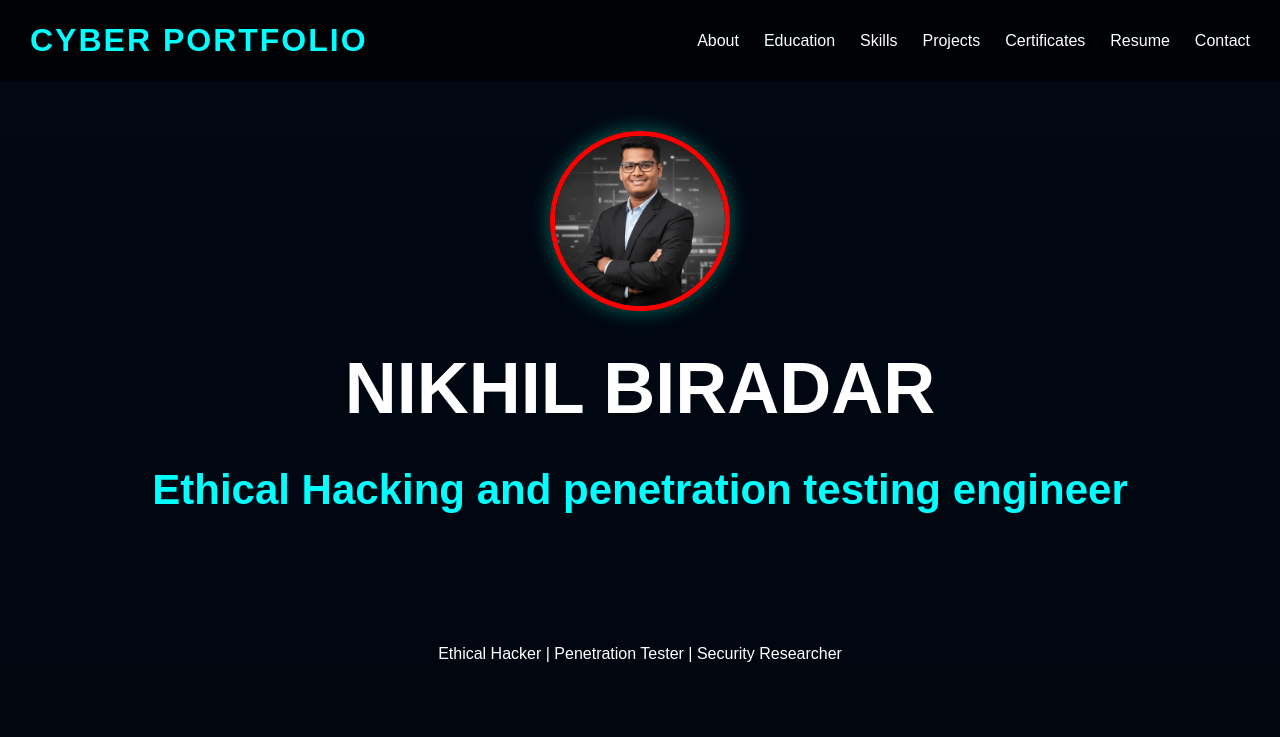
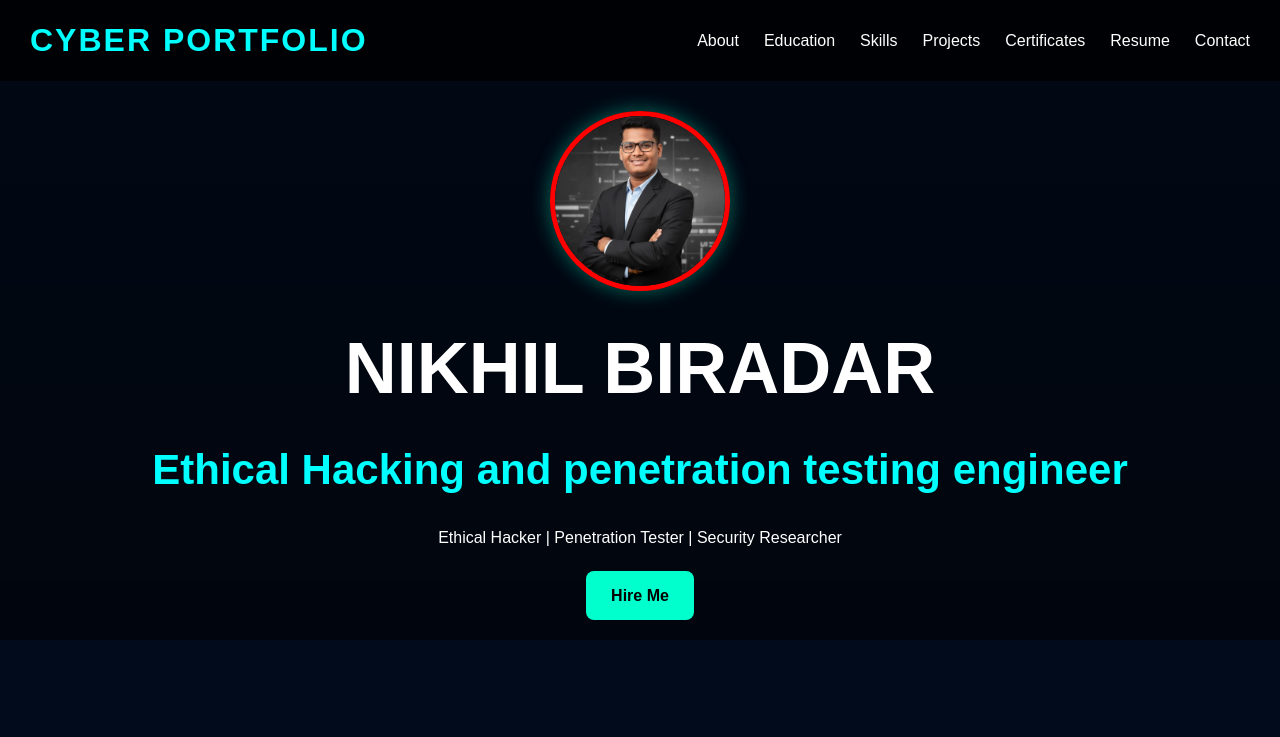
Before and after one commit to nikhilbiradar1793/Nikhil-portfolio, a plain HTML site: page index.html in a window 1280 px wide. Shown: the top 737 px of the page. Drawn offline with Linux system fonts and the light colour scheme.

Commit message:
Modify hero section height and padding
Adjust hero section styles for better layout.

```diff
--- a/style.css
+++ b/style.css
@@ -478,17 +478,18 @@
 
 /* ===== HERO SECTION ===== */
 .hero{
-    min-height:100vh;
     display:flex;
     flex-direction:column;
-    justify-content:center;
     align-items:center;
+    justify-content:flex-start;
     text-align:center;
-    padding:50px 20px;
+
+    padding:30px 20px 20px;
 
     background:
     linear-gradient(rgba(0,0,0,.3),rgba(0,0,0,.5)),
     url("images/bg.jpg");
+
     background-size:cover;
     background-position:center;
 }
```
